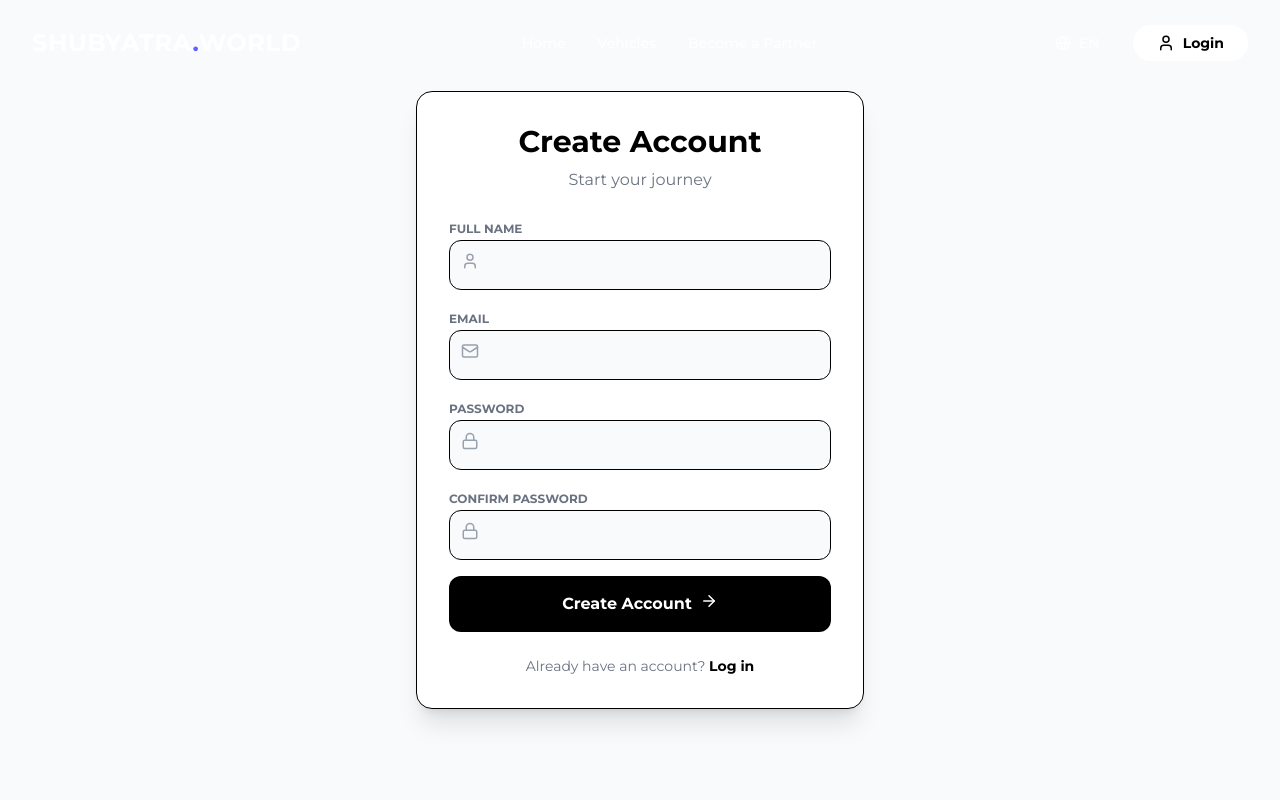
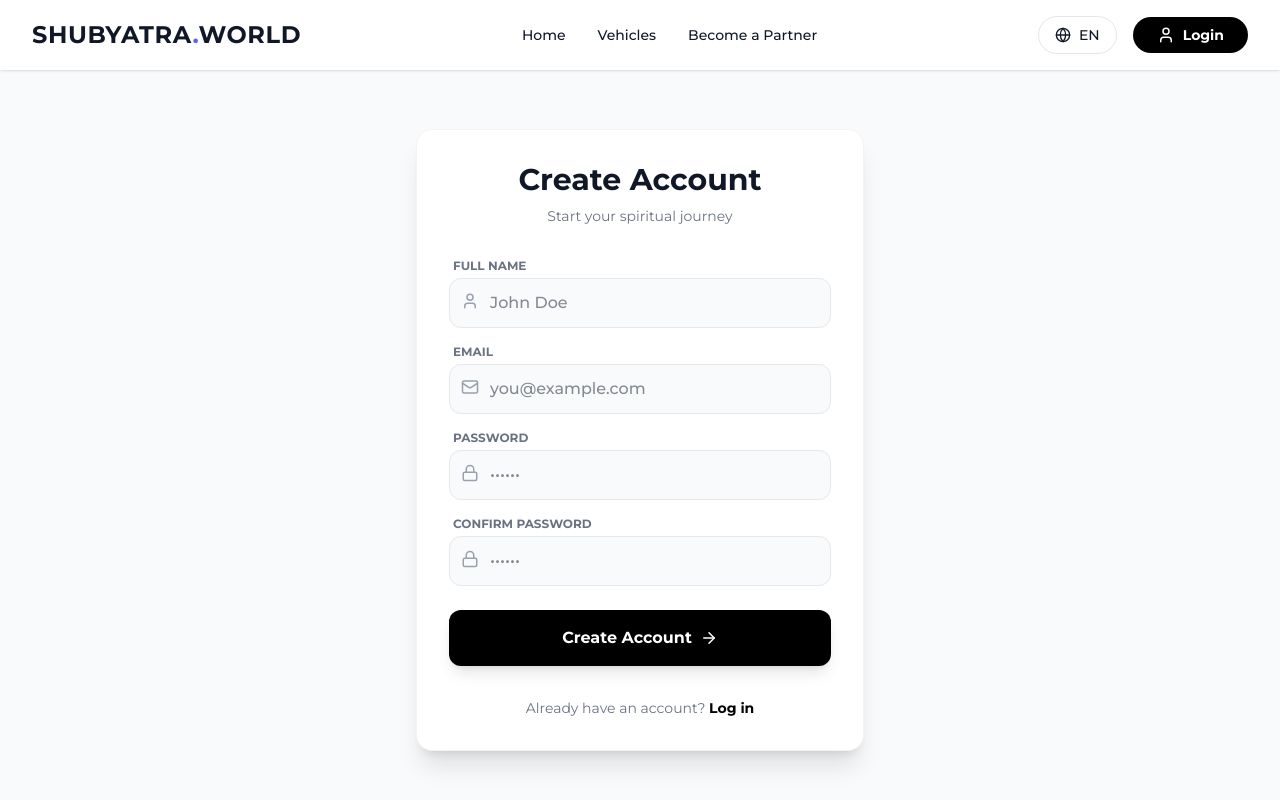
Before and after one commit to naman-rathore99/trahy, a Next.js app in the folder apps/web/: page /signup in a window 1280 px wide. Shown: the top 800 px of the page. Built offline with nearby package versions, Linux system fonts and the light colour scheme; no server answers.

Commit message:
changes on sign up web

```diff
--- a/apps/web/app/signup/page.tsx
+++ b/apps/web/app/signup/page.tsx
@@ -1,8 +1,9 @@
 "use client";
 
-import { useState, useEffect, ChangeEvent, FormEvent } from "react";
+import { useState, useEffect } from "react";
 import { useRouter } from "next/navigation";
 import Link from "next/link";
+import Navbar from "@/components/Navbar"; // ✅ Navbar Restored
 import {
   Loader2,
   Mail,
@@ -20,75 +21,51 @@
 } from "firebase/auth";
 import { app } from "@/lib/firebase";
 
-/* ------------------------------------------------------------------ */
-/* Types */
-/* ------------------------------------------------------------------ */
-interface SignupFormData {
-  name: string;
-  email: string;
-  password: string;
-  confirmPassword: string;
-}
-
-interface InputProps {
-  label: string;
-  icon: React.ComponentType<{ size?: number; className?: string }>;
-  type?: string;
-  value: string;
-  onChange: (value: string) => void;
-}
-
-/* ------------------------------------------------------------------ */
-/* Component */
-/* ------------------------------------------------------------------ */
 export default function SignupPage() {
   const router = useRouter();
   const auth = getAuth(app);
 
-  const [isSessionClearing, setIsSessionClearing] = useState<boolean>(true);
-  const [loading, setLoading] = useState<boolean>(false);
-  const [verifying, setVerifying] = useState<boolean>(false);
-  const [showOtpPanel, setShowOtpPanel] = useState<boolean>(false);
-  const [error, setError] = useState<string>("");
+  // --- LOGIC STATES (Working Logic) ---
+  const [isSessionClearing, setIsSessionClearing] = useState(true);
+  const [loading, setLoading] = useState(false);
+  const [verifying, setVerifying] = useState(false);
+  const [showOtpPanel, setShowOtpPanel] = useState(false);
+  const [error, setError] = useState("");
 
-  const [formData, setFormData] = useState<SignupFormData>({
+  const [formData, setFormData] = useState({
     name: "",
     email: "",
     password: "",
     confirmPassword: "",
   });
 
-  const [otp, setOtp] = useState<string>("");
+  const [otp, setOtp] = useState("");
 
-  /* ------------------------------------------------------------------ */
-  /* 1️⃣ Force logout on page load */
-  /* ------------------------------------------------------------------ */
+  // 1. FORCE LOGOUT (Safety Logic)
   useEffect(() => {
-    const unsubscribe = onAuthStateChanged(auth, async (user) => {
+    const unsubscribe = onAuthStateChanged(auth, (user) => {
       if (user) {
-        await signOut(auth);
-      }
+        console.log("Ghost user found. Killing session...");
+        signOut(auth).then(() => {
           setIsSessionClearing(false);
         });
+      } else {
+        setIsSessionClearing(false);
+      }
+    });
+    return () => unsubscribe();
+  }, []);
 
-    return () => unsubscribe();
-  }, [auth]);
-
-  /* ------------------------------------------------------------------ */
-  /* 2️⃣ Submit → Send OTP */
-  /* ------------------------------------------------------------------ */
-  const handleInitialSubmit = async (e: FormEvent<HTMLFormElement>) => {
+  // 2. Initial Submit -> Send OTP
+  const handleInitialSubmit = async (e: React.FormEvent) => {
     e.preventDefault();
     setError("");
 
-    const { name, email, password, confirmPassword } = formData;
-
-    if (!name || !email || !password) {
+    if (!formData.name || !formData.email || !formData.password) {
       setError("Please fill in all fields.");
       return;
     }
-
-    if (password !== confirmPassword) {
+    if (formData.password !== formData.confirmPassword) {
       setError("Passwords do not match.");
       return;
     }
@@ -99,114 +76,190 @@
       const res = await fetch("/api/auth/send-otp", {
         method: "POST",
         headers: { "Content-Type": "application/json" },
-        body: JSON.stringify({ email }),
+        body: JSON.stringify({ email: formData.email }),
       });
 
-      const data: { error?: string } = await res.json();
+      const data = await res.json();
       if (!res.ok) throw new Error(data.error || "Failed to send OTP");
 
+      setLoading(false);
       setShowOtpPanel(true);
-    } catch (err) {
-      setError(err instanceof Error ? err.message : "Something went wrong");
-    } finally {
+    } catch (err: any) {
+      console.error(err);
+      setError(err.message);
       setLoading(false);
     }
   };
 
-  /* ------------------------------------------------------------------ */
-  /* 3️⃣ Verify OTP → Create User → Auto Login */
-  /* ------------------------------------------------------------------ */
-  const handleVerifyAndRegister = async (): Promise<void> => {
-    if (otp.length !== 6) {
-      setError("Please enter a valid 6-digit OTP.");
+  // 3. Final Verify
+  const handleVerifyAndRegister = async () => {
+    setError("");
+    if (!otp || otp.length !== 6) {
+      alert("Please enter the valid 6-digit code.");
       return;
     }
 
     setVerifying(true);
-    setError("");
 
     try {
       const res = await fetch("/api/auth/signup", {
         method: "POST",
         headers: { "Content-Type": "application/json" },
         body: JSON.stringify({
-          ...formData,
+          name: formData.name,
+          email: formData.email,
+          password: formData.password,
           role: "user",
-          otp,
+          otp: otp,
         }),
       });
 
-      const data: { error?: string } = await res.json();
+      const data = await res.json();
       if (!res.ok) throw new Error(data.error || "Signup failed");
 
       await signInWithEmailAndPassword(auth, formData.email, formData.password);
-
       router.push("/");
-    } catch (err) {
-      setError(err instanceof Error ? err.message : "Verification failed");
+    } catch (err: any) {
+      alert(err.message || "Verification failed. Try again.");
       setVerifying(false);
     }
   };
 
-  /* ------------------------------------------------------------------ */
-  /* Block UI until session is clean */
-  /* ------------------------------------------------------------------ */
+  // BLOCK RENDER UNTIL LOGOUT IS DONE
   if (isSessionClearing) {
     return (
-      <div className="min-h-screen flex items-center justify-center bg-white">
-        <Loader2 className="animate-spin text-rose-600" size={40} />
+      <div className="min-h-screen flex flex-col items-center justify-center bg-white">
+        <Loader2 className="animate-spin text-rose-600 mb-4" size={40} />
+        <p className="text-gray-500 font-medium">Preparing secure signup...</p>
       </div>
     );
   }
 
-  /* ------------------------------------------------------------------ */
-  /* UI (UNCHANGED) */
-  /* ------------------------------------------------------------------ */
   return (
-    <div className="min-h-screen bg-gray-50 flex items-center justify-center p-4">
-      <div className="bg-white w-full max-w-md p-8 rounded-2xl shadow-xl border">
-        <h1 className="text-3xl font-bold text-center mb-2">Create Account</h1>
-        <p className="text-center text-gray-500 mb-6">Start your journey</p>
+    // ✅ ORIGINAL LAYOUT RESTORED
+    <main className="min-h-screen bg-gray-50 dark:bg-black font-sans text-gray-900 dark:text-gray-100">
+      {/* 1. Navbar */}
+      <Navbar variant="default" />
+
+      {/* 2. Main Content */}
+      <div className="min-h-screen flex items-center justify-center p-4 relative overflow-hidden pt-24">
+        {/* --- FORM CARD --- */}
+        <div className="bg-white dark:bg-gray-900 w-full max-w-md p-8 rounded-2xl shadow-xl border border-gray-100 dark:border-gray-800 z-10 animate-in fade-in zoom-in-95 duration-500">
+          <div className="text-center mb-8">
+            <h1 className="text-3xl font-bold text-gray-900 dark:text-white">
+              Create Account
+            </h1>
+            <p className="text-gray-500 dark:text-gray-400 text-sm mt-2">
+              Start your spiritual journey
+            </p>
+          </div>
 
           {error && (
-          <div className="bg-red-50 text-red-600 p-3 rounded-lg text-sm mb-4 text-center">
+            <div className="bg-red-50 dark:bg-red-900/20 text-red-600 dark:text-red-400 text-sm p-3 rounded-lg mb-6 text-center border border-red-100 dark:border-red-900/50">
               {error}
             </div>
           )}
 
           <form onSubmit={handleInitialSubmit} className="space-y-4">
-          <Input
-            label="Full Name"
-            icon={User}
+            {/* FULL NAME */}
+            <div>
+              <label className="block text-xs font-bold uppercase text-gray-500 mb-1 ml-1">
+                Full Name
+              </label>
+              <div className="relative group">
+                <User
+                  className="absolute left-3 top-3.5 text-gray-400 group-focus-within:text-rose-600 transition-colors"
+                  size={18}
+                />
+                <input
+                  type="text"
+                  required
+                  placeholder="John Doe"
+                  className="w-full pl-10 pr-4 py-3 bg-gray-50 dark:bg-black border border-gray-200 dark:border-gray-800 rounded-xl focus:ring-2 focus:ring-rose-500/20 focus:border-rose-500 outline-none transition-all dark:text-white font-medium"
                   value={formData.name}
-            onChange={(v) => setFormData({ ...formData, name: v })}
+                  onChange={(e) =>
+                    setFormData({ ...formData, name: e.target.value })
+                  }
                 />
-          <Input
-            label="Email"
-            icon={Mail}
+              </div>
+            </div>
+
+            {/* EMAIL */}
+            <div>
+              <label className="block text-xs font-bold uppercase text-gray-500 mb-1 ml-1">
+                Email
+              </label>
+              <div className="relative group">
+                <Mail
+                  className="absolute left-3 top-3.5 text-gray-400 group-focus-within:text-rose-600 transition-colors"
+                  size={18}
+                />
+                <input
                   type="email"
+                  required
+                  placeholder="you@example.com"
+                  className="w-full pl-10 pr-4 py-3 bg-gray-50 dark:bg-black border border-gray-200 dark:border-gray-800 rounded-xl focus:ring-2 focus:ring-rose-500/20 focus:border-rose-500 outline-none transition-all dark:text-white font-medium"
                   value={formData.email}
-            onChange={(v) => setFormData({ ...formData, email: v })}
+                  onChange={(e) =>
+                    setFormData({ ...formData, email: e.target.value })
+                  }
                 />
-          <Input
-            label="Password"
-            icon={Lock}
+              </div>
+            </div>
+
+            {/* PASSWORD */}
+            <div>
+              <label className="block text-xs font-bold uppercase text-gray-500 mb-1 ml-1">
+                Password
+              </label>
+              <div className="relative group">
+                <Lock
+                  className="absolute left-3 top-3.5 text-gray-400 group-focus-within:text-rose-600 transition-colors"
+                  size={18}
+                />
+                <input
                   type="password"
+                  required
+                  placeholder="••••••"
+                  className="w-full pl-10 pr-4 py-3 bg-gray-50 dark:bg-black border border-gray-200 dark:border-gray-800 rounded-xl focus:ring-2 focus:ring-rose-500/20 focus:border-rose-500 outline-none transition-all dark:text-white font-medium"
                   value={formData.password}
-            onChange={(v) => setFormData({ ...formData, password: v })}
+                  onChange={(e) =>
+                    setFormData({ ...formData, password: e.target.value })
+                  }
                 />
-          <Input
-            label="Confirm Password"
-            icon={Lock}
+              </div>
+            </div>
+
+            {/* CONFIRM PASSWORD */}
+            <div>
+              <label className="block text-xs font-bold uppercase text-gray-500 mb-1 ml-1">
+                Confirm Password
+              </label>
+              <div className="relative group">
+                <Lock
+                  className="absolute left-3 top-3.5 text-gray-400 group-focus-within:text-rose-600 transition-colors"
+                  size={18}
+                />
+                <input
                   type="password"
+                  required
+                  placeholder="••••••"
+                  className="w-full pl-10 pr-4 py-3 bg-gray-50 dark:bg-black border border-gray-200 dark:border-gray-800 rounded-xl focus:ring-2 focus:ring-rose-500/20 focus:border-rose-500 outline-none transition-all dark:text-white font-medium"
                   value={formData.confirmPassword}
-            onChange={(v) => setFormData({ ...formData, confirmPassword: v })}
+                  onChange={(e) =>
+                    setFormData({
+                      ...formData,
+                      confirmPassword: e.target.value,
+                    })
+                  }
                 />
+              </div>
+            </div>
 
             <button
               type="submit"
               disabled={loading}
-            className="w-full bg-black text-white py-4 rounded-xl font-bold flex justify-center gap-2"
+              className="w-full bg-black dark:bg-white text-white dark:text-black font-bold py-4 rounded-xl hover:opacity-90 transition-all flex items-center justify-center gap-2 mt-6 shadow-lg disabled:opacity-50"
             >
               {loading ? (
                 <Loader2 className="animate-spin" />
@@ -218,42 +271,66 @@
             </button>
           </form>
 
-        <p className="text-center text-sm text-gray-500 mt-6">
+          <div className="text-center mt-8">
+            <p className="text-sm text-gray-500">
               Already have an account?{" "}
-          <Link href="/login" className="font-bold text-black">
+              <Link
+                href="/login"
+                className="font-bold text-black dark:text-white hover:underline"
+              >
                 Log in
               </Link>
             </p>
           </div>
+        </div>
 
-      {/* OTP PANEL */}
+        {/* --- OTP PANEL (Slide Over) --- */}
         {showOtpPanel && (
           <>
-          <div className="fixed inset-0 bg-black/40" />
-          <div className="fixed right-0 top-0 h-full w-full max-w-sm bg-white p-8 shadow-2xl">
-            <div className="flex justify-between mb-8">
-              <h2 className="font-bold text-xl">Verify Email</h2>
-              <button onClick={() => setShowOtpPanel(false)}>
-                <X />
+            <div
+              className="fixed inset-0 bg-black/60 backdrop-blur-sm z-[90]"
+              onClick={() => setShowOtpPanel(false)}
+            />
+            <div className="fixed top-0 right-0 h-full w-full max-w-sm bg-white dark:bg-gray-900 shadow-2xl z-[100] animate-in slide-in-from-right duration-300">
+              <div className="p-8 h-full flex flex-col">
+                <div className="flex justify-between items-center mb-10">
+                  <h2 className="text-xl font-bold dark:text-white">
+                    Verify Email
+                  </h2>
+                  <button
+                    onClick={() => setShowOtpPanel(false)}
+                    className="p-2 hover:bg-gray-100 dark:hover:bg-gray-800 rounded-full dark:text-white"
+                  >
+                    <X size={20} />
                   </button>
                 </div>
-
-            <ShieldCheck className="mx-auto text-rose-600 mb-6" size={48} />
+                <div className="flex-1 flex flex-col items-center justify-center text-center">
+                  <div className="bg-rose-50 dark:bg-rose-900/20 p-4 rounded-full mb-6">
+                    <ShieldCheck size={48} className="text-rose-600" />
+                  </div>
+                  <h3 className="text-2xl font-bold mb-2 dark:text-white">
+                    Check Inbox
+                  </h3>
+                  <p className="text-gray-500 dark:text-gray-400 mb-8">
+                    Code sent to <br />{" "}
+                    <span className="font-bold text-black dark:text-white">
+                      {formData.email}
+                    </span>
+                  </p>
 
                   <input
+                    type="text"
+                    placeholder="000000"
+                    maxLength={6}
+                    className="w-full text-center text-3xl font-mono py-4 border-b-2 border-gray-200 dark:border-gray-700 bg-transparent focus:border-rose-600 outline-none mb-8 tracking-[0.5em] dark:text-white"
                     value={otp}
-              maxLength={6}
-              onChange={(e: ChangeEvent<HTMLInputElement>) =>
-                setOtp(e.target.value)
-              }
-              className="w-full text-center text-3xl tracking-[0.5em] border-b mb-8 outline-none"
-              placeholder="000000"
+                    onChange={(e) => setOtp(e.target.value)}
                   />
 
                   <button
                     onClick={handleVerifyAndRegister}
                     disabled={verifying}
-              className="w-full bg-rose-600 text-white py-4 rounded-xl font-bold"
+                    className="w-full bg-rose-600 text-white font-bold py-4 rounded-xl hover:bg-rose-700 flex items-center justify-center gap-2 shadow-lg shadow-rose-500/20"
                   >
                     {verifying ? (
                       <Loader2 className="animate-spin" />
@@ -262,39 +339,11 @@
                     )}
                   </button>
                 </div>
+              </div>
+            </div>
           </>
         )}
       </div>
+    </main>
   );
 }
-
-/* ------------------------------------------------------------------ */
-/* Reusable Input Component */
-/* ------------------------------------------------------------------ */
-function Input({
-  label,
-  icon: Icon,
-  type = "text",
-  value,
-  onChange,
-}: InputProps) {
-  return (
-    <div>
-      <label className="text-xs font-bold uppercase text-gray-500">
-        {label}
-      </label>
-      <div className="relative">
-        <Icon className="absolute left-3 top-3 text-gray-400" size={18} />
-        <input
-          type={type}
-          value={value}
-          onChange={(e: ChangeEvent<HTMLInputElement>) =>
-            onChange(e.target.value)
-          }
-          className="w-full pl-10 pr-4 py-3 bg-gray-50 border rounded-xl outline-none"
-          required
-        />
-      </div>
-    </div>
-  );
-}
```
Lines whose indentation alone changed are shown as unchanged.
